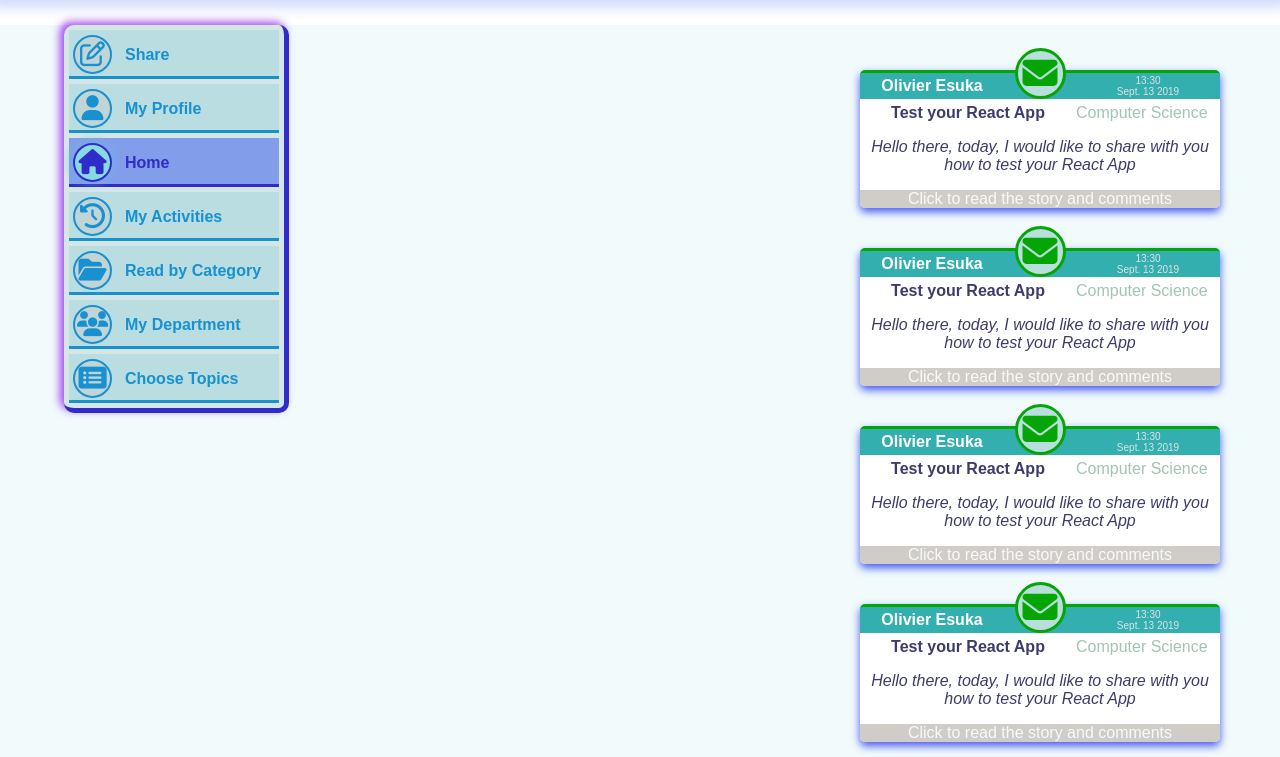
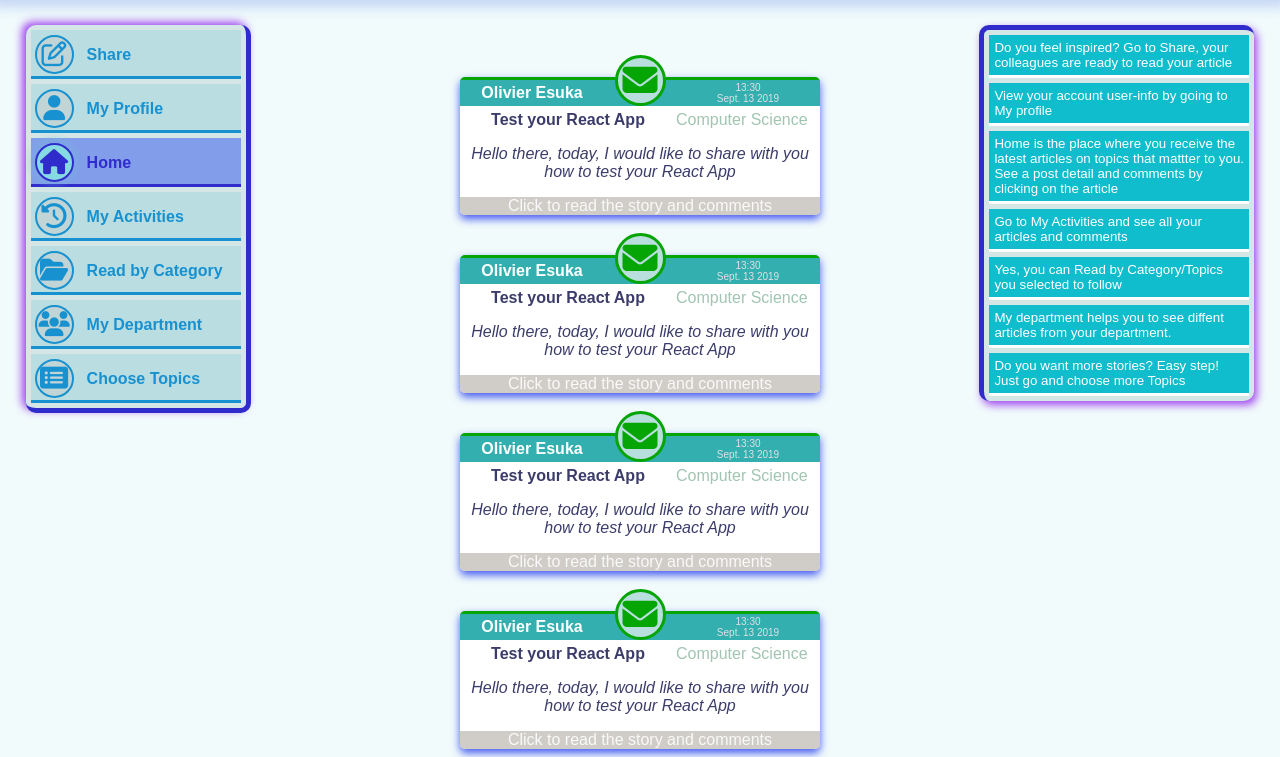
Before and after one commit to joelatiam/Teamwork, a plain HTML site: page UI/html/home.html in a window 1280 px wide. Shown: the part 103-860 px from the top of the page. Drawn offline with Linux system fonts and the light colour scheme.

Commit message:
chore(large screen):make page responsive [#168343688]

```diff
--- a/UI/css/style.css
+++ b/UI/css/style.css
@@ -680,7 +680,7 @@ p.new-user-message-large {
     padding-right: 30%;
 }
 
-.app-content {background-color: #c1ebef38;padding: 10px;padding-top: 25px;display: grid;justify-content: center;min-height: 68.3%;}
+.app-content {/* background-color: #c1ebef38; */padding: 10px;padding-top: 25px;display: grid;justify-content: center;min-height: 68.3%;}
 
 .menu-link.link-to-topic.openTopics>div {
     margin-left: 3px;
@@ -810,14 +810,15 @@ p.new-user-message-large {
 @media only screen and (min-width: 768px) {
 
 	.app-content {
-    padding-top: 25px;
-    padding-right: 40px;
+    padding-top: 15%;
+    /* padding-right: 20%; */
     display: grid;
     justify-content: right;
     min-height: 68.3%;
-    margin-top: 10%;
+    /* margin-top: 8%; */
  }
 	 .no-small{
+ display: block;
  }
  	.app-menu.no-large, .app-top.no-large.hide-on-scroll{
  	display:none;
@@ -942,8 +943,102 @@ p.new-user-message-large {
 .active-link {
     background-color: #022def63;
 }
+.right-content{
+	display:none;
+}
+.app-section {
+    background-color: #c1ebef38;
+    display: grid;
+    margin-top: 5%;
+    grid-template-columns: 25% 75%;
+}
 }
 
 body.app-body {
     height: unset;
 }
+
+/* Large devices (laptops/desktops, 992px and up) */
+@media only screen and (min-width: 992px) {
+	.app-content {
+    /* padding-top: 25px; */
+    /* padding-left: 05%; */
+    display: grid;
+    justify-content: center;
+    min-height: 68.3%;
+    /* margin-top: 5%; */
+ }
+ .right-content.no-small {{
+    position: fixed;
+    top: 16%;
+    left: 5%;
+    width: fit-content;
+    display: grid;
+    grid-gap: 5px;
+    align-content: center;
+    background-color: #d4e6e6;
+    padding: 5px;
+    border-radius: 10px;
+    border-right-style: solid;
+    border-bottom-style: solid;
+    border-width: 5px;
+    border-color: #302ccc;
+    box-shadow: -4px -3px 8px 0px rgba(137, 16, 236, 0.77);  };
+}.right-content.no-small {
+    position: fixed;
+    top: 16%;
+    right: 2%;
+    width: fit-content;
+    display: grid;
+    grid-gap: 5px;
+    align-content: center;
+    background-color: #d4e6e6;
+    padding: 5px;
+    border-radius: 10px;
+    border-left-style: solid;
+    border-top-style: solid;
+    border-width: 5px;
+    border-color: #302ccc;
+    box-shadow: 3px 4px 8px 0px rgba(137, 16, 236, 0.77);
+}
+
+.right-content.no-small>div {
+    display: grid;
+    grid-template-columns: 100%;
+    align-content: center;
+    grid-gap: 2px;
+    border-bottom-style: solid;
+    color: #fff;
+    background-color: #10bdcc;
+    padding: 5px;
+    width: 250px;
+    padding-bottom: unset;
+    font-size: smaller;
+}
+.left-menu.no-small{
+	left:2%;
+}
+.menu-logo.logo-large>p>img {
+    /* width: 30%; */
+    max-width: 30%;
+}
+
+.menu-logo.logo-large>p {
+    padding-left: 3%;
+}
+.app-section {
+    background-color: #c1ebef38;
+    display: grid;
+    margin-top: 5%;
+    grid-template-columns: 25% 50% 25%;
+}
+.right-content.no-small>div>p {
+    margin: unset;
+    margin-bottom: 5px;
+}
+}
+
+.app-section>div {
+    display: grid;
+    align-content: center;
+}
--- a/UI/html/home.html
+++ b/UI/html/home.html
@@ -84,6 +84,63 @@ application is to facilitate more interaction between colleagues and facilitate
             <p>Choose Topics<p/>
         </div>
     </div>
+    <div class="app-section">
+        <div>
+            <div class="left-menu no-small">
+                <div class="menu-link link-to-share openShare">
+                    <div>
+                        <i class="far fa-edit"></i>
+                    </div>
+                    <p>Share
+                        <p />
+                </div>
+                <div class="menu-link link-to-profile openMyProfile">
+                    <div>
+                        <i class="fas fa-user"></i>
+                    </div>
+                    <p>My Profile
+                        <p />
+                </div>
+                <div class="menu-link link-to-home openHome active-link">
+                    <div>
+                        <i class="fas fa-home"></i>
+                    </div>
+                    <p>Home
+                        <p />
+                </div>
+                <div class="menu-link link-to-activity openMyActivity">
+                    <div>
+                        <i class="fas fa-history"></i>
+                    </div>
+                    <p>My Activities
+                        <p />
+                </div>
+
+                <div class="menu-link link-to-articleByCategory openArticleByCat">
+                    <div>
+                        <i class="fas fa-folder-open"></i>
+                    </div>
+                    <p>Read by Category
+                        <p />
+                </div>
+
+                <div class="menu-link link-to-articleInDepartment openMyDepartment">
+                    <div>
+                        <i class="fas fa-users"></i>
+                    </div>
+                    <p>My Department
+                        <p />
+                </div>
+                <div class="menu-link link-to-topic openTopics">
+                    <div>
+                        <i class="fas fa-list-alt"></i>
+                    </div>
+                    <p>Choose Topics
+                        <p />
+                </div>
+            </div>
+        </div>
+        <div>
             <div class="app-content">
                 <div class="user-post">
                     <div class="header">
@@ -287,59 +344,57 @@ application is to facilitate more interaction between colleagues and facilitate
 
 
             </div>
-    <div class="left-menu no-small">
-        <div class="menu-link link-to-share openShare">
+        </div>
         <div>
-                <i class="far fa-edit"></i>
+            <div class="right-content no-small">
+                <div class="openShare">
+                    <p>Do you feel inspired?
+                        Go to Share, your colleagues
+                        are ready to read your article
+                    </p>
                 </div>
-            <p>Share
-                <p />
+                <div class="openMyProfile">
+                    <p>
+                        View your account user-info
+                        by going to My profile
+                    </p>
                 </div>
-        <div class="menu-link link-to-profile openMyProfile">
-            <div>
-                <i class="fas fa-user"></i>
+                <div class="openHome">
+                    <p>
+                        Home is the place where you receive
+                        the latest articles on topics that mattter
+                        to you. See a post detail and comments
+                        by clicking on the article
+                    </p>
                 </div>
-            <p>My Profile
-                <p />
+                <div class="openMyActivity">
+                    <p>
+                        Go to My Activities and see all your
+                        articles and comments
+                    </p>
                 </div>
-        <div class="menu-link link-to-home openHome active-link">
-            <div>
-                <i class="fas fa-home"></i>
+                <div class="openArticleByCat">
+                    <p>
+                        Yes, you can Read by Category/Topics
+                        you selected to follow
+                    </p>
                 </div>
-            <p>Home
-                <p />
+                <div class="openMyDepartment">
+                    <p>My department helps you to see
+                        diffent articles from your department.
+                    </p>
                 </div>
-        <div class="menu-link link-to-activity openMyActivity">
-            <div>
-                <i class="fas fa-history"></i>
+                <div class="openTopics">
+                    <p>Do you want more stories?
+                        Easy step!
+                        Just go and choose more Topics
+                    </p>
                 </div>
-            <p>My Activities
-                <p />
+            </div>
         </div>
 
-        <div class="menu-link link-to-articleByCategory openArticleByCat">
-            <div>
-                <i class="fas fa-folder-open"></i>
-            </div>
-            <p>Read by Category
-                <p />
     </div>
 
-        <div class="menu-link link-to-articleInDepartment openMyDepartment">
-            <div>
-                <i class="fas fa-users"></i>
-            </div>
-            <p>My Department
-                <p />
-        </div>
-        <div class="menu-link link-to-topic openTopics">
-            <div>
-                <i class="fas fa-list-alt"></i>
-            </div>
-            <p>Choose Topics
-                <p />
-        </div>
-    </div>
     <div class=" app-footer ">
         <p class="copyright">
             copyright Teamwork 2019
```
Lines whose indentation alone changed are shown as unchanged.
